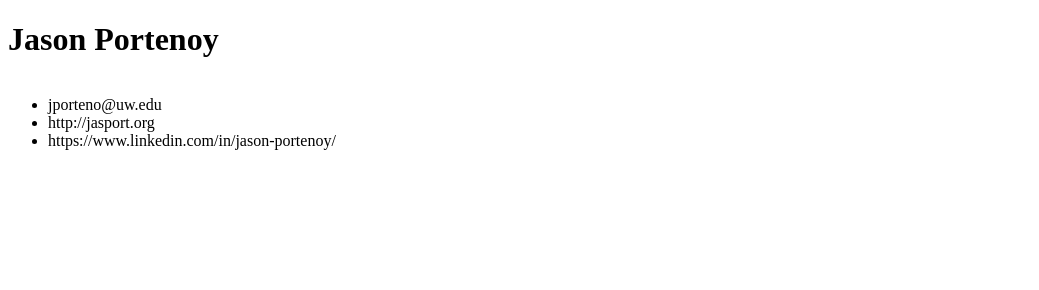
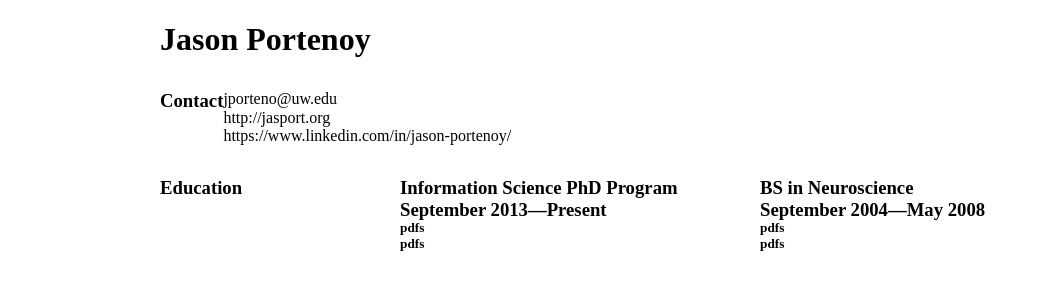
Before and after one commit to h1-the-swan/resume_html, a plain HTML site: page json-data/index.html in a window 1280 px wide. Shown: the whole page, without its empty margins (0-1039 px from the left). Drawn offline with nearby package versions, Linux system fonts and the light colour scheme.

Commit message:
going to try a different html organization

```diff
--- a/json-data/index.html
+++ b/json-data/index.html
@@ -4,6 +4,7 @@
 		<meta charset="utf-8">
 		<meta name="viewport" content="width=device-width">
 		<title>Jason Portenoy Resume</title>
+		<link rel="stylesheet" href="//cdnjs.cloudflare.com/ajax/libs/normalize/7.0.0/normalize.min.css" type="text/css" media="screen" title="no title" charset="utf-8">
 		<link rel="stylesheet" href="resume.css" type="text/css" media="screen" charset="utf-8">
 	</head>
 	<body>
--- a/json-data/resume.css
+++ b/json-data/resume.css
@@ -3,16 +3,57 @@
 /* 	flex-direction: column; */
 /* } */
 
-.resume-section {
+.container {
+	margin: auto;
+	width: 100%;
+	max-width: 960px;
+}
+
+.row {
 	display: flex;
 	flex-direction: column;
+	/* flex-wrap: wrap; */
+	justify-content: space-between;
 }
 
-.resume-section-label {
-	flex: 1;
-	display: none;
+.row-nested {
+	/* flex-wrap: nowrap; */
+	/* justify-content: space-between; */
+	flex: 3;
 }
 
-.resume-section-content {
-	flex: 6;
+.resume-section {
+	margin: 2em 0;
 }
+
+ul {
+	list-style: none;
+	padding: 0;
+}
+
+h3, h5, ul {
+	margin: 0;
+}
+
+.row-label {
+	flex: 1;
+}
+
+.row-content {
+	/* flex: 3 3 auto; */
+	flex: 3 3 100%;
+}
+
+.row-header {
+	flex: 1 1 50%;
+}
+
+.row-oneline {
+	flex: 1 1 100%;
+}
+
+@media all and ( min-width: 480px ) {
+	.row {
+		flex-direction: row;
+	}
+}
--- a/json-data/resume.js
+++ b/json-data/resume.js
@@ -4,22 +4,68 @@ function populateResume(data) {
 	$( '#resume-title' ).append( $( '<h1>' ).text( data['Title'] ) );
 
 	function getSectionDiv(slug) {
-		return $( '<div id="resume-section-' + slug + '" class="resume-section">')
+		return $( '<div id="resume-section-' + slug + '" class="resume-section row">');
 	}
 
+	function getLabelDiv(label, slug) {
+		var $div = $( '<div id="resume-' + slug + '-label" class="row-label">' );
+		$div.append( $( '<h3>' ).text(label) );
+		return $div;
+	}
+
+	function getContentDiv(slug) {
+		return $( '<div id="resume-' + slug + '-content" class="row-content">' );
+	}
+
+	var $resumeMain = $( '#resume-main' );
+
 	// Contact
-	// var $contact = $( '<div id="resume-section-contact"')
 	var sectionName = 'Contact';
 	var slug = convertToSlug(sectionName);
-	console.log(slug);
-	var contactData = data.sections['Contact'];
-	$div = getSectionDiv(slug);
-	$ul = $( '<ul>' );
-	for (var i = 0, len = contactData.length; i < len; i++) {
-		$ul.append( $( '<li>' ).text(contactData[i]));
+	var thisData = data.sections[sectionName];
+	var $sectionDiv = getSectionDiv(slug);
+	$sectionDiv.append( getLabelDiv(sectionName, slug) );
+	var $ul = $( '<ul>' );
+	for (var i = 0, len = thisData.length; i < len; i++) {
+		$ul.append( $( '<li>' ).text(thisData[i]));
 	}
-	$div.append( $ul );
-	$( '#resume-main' ).append( $div );
+	var $contentDiv = getContentDiv(slug);
+	$contentDiv.append( $ul );
+	$sectionDiv.append( $contentDiv );
+	console.log($sectionDiv);
+	$resumeMain.append( $sectionDiv );
+
+	function getItem(itemData, slug) {
+		var $contentDiv = getContentDiv(slug);
+		// $contentDiv.addClass( 'row-nested' );
+		// $contentDiv.addClass( 'row' );
+		var $name = $( '<div class="row-header">' );
+		$name.append( $( '<h3>' ).text( itemData.name ) );
+		$contentDiv.append( $name );
+
+		var $dates = $( '<div class="row-header">' );
+		for (var i = 0, len = itemData.dates.length; i < len; i++) {
+			$dates.append( $( '<h3>' ).text( itemData.dates[i].start + '—' + itemData.dates[i].end) );
+		}
+		$contentDiv.append( $dates );
+		$contentDiv.append( $( '<div class="row-oneline">' ).append( $('<h5>').text('pdfs')));
+		$contentDiv.append( $( '<div class="row-oneline">' ).append( $('<h5>').text('pdfs')));
+		return $contentDiv;
+	}
+
+	// Education
+	var sectionName = 'Education';
+	var slug = convertToSlug(sectionName);
+	var thisData = data.sections[sectionName];
+	var $sectionDiv = getSectionDiv(slug);
+	$sectionDiv.append( getLabelDiv(sectionName, slug) );
+	// $sectionDiv.append( getItem(thisData[0], slug) );
+	$sectionDiv.append( $( '<div class="row row-nested right-side">' ) );
+	for (var i = 0, len = thisData.length; i < len; i++) {
+		$sectionDiv.find( '.right-side' ).append( getItem(thisData[i], slug) );
+	}
+	console.log($sectionDiv);
+	$resumeMain.append( $sectionDiv );
 
 }
 
--- a/json-data/test/resume.css
+++ b/json-data/test/resume.css
@@ -3,14 +3,35 @@
 /* 	flex-direction: column; */
 /* } */
 
-.resume-section {
+.container {
+	margin: auto;
+	width: 100%;
+	max-width: 960px;
+}
+
+.row {
 	display: flex;
 	flex-direction: column;
+	flex-wrap: wrap;
+	justify-content: space-between;
+}
+
+.row-nested {
+	/* flex-wrap: nowrap; */
+	/* justify-content: space-between; */
+}
+
+.resume-section {
+	margin: 2em 0;
 }
 
 ul {
 	list-style: none;
 	padding: 0;
+}
+
+h3, h5, ul {
+	margin: 0;
 }
 
 .row-label {
@@ -21,8 +42,16 @@ ul {
 	flex: 2;
 }
 
+.row-header {
+	flex: 1 1 50%;
+}
+
+.row-oneline {
+	flex: 1 1 100%;
+}
+
 @media all and ( min-width: 480px ) {
-	.resume-section {
+	.row {
 		flex-direction: row;
 	}
 }
```
Also changed, not shown: json-data/test/index.html (+18 -5 lines).
